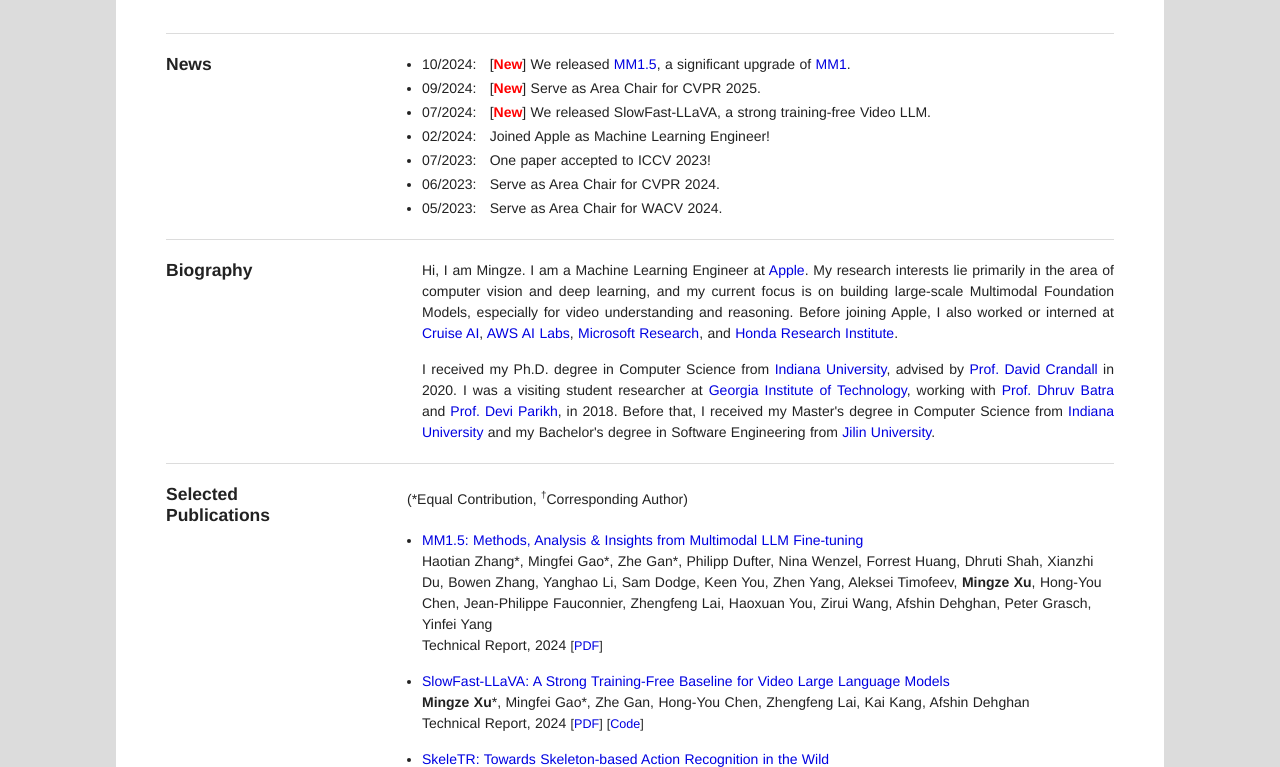
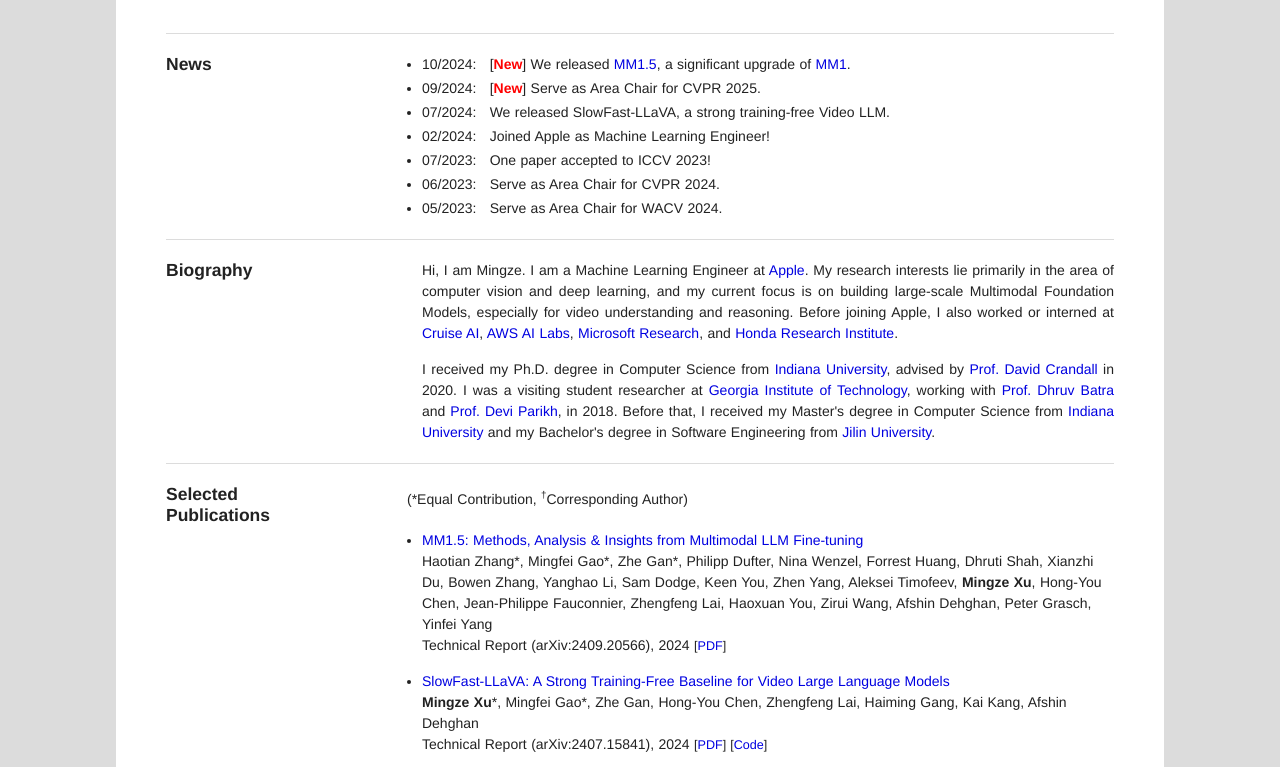
Before and after one commit to xumingze0308/xumingze0308.github.io, a plain HTML site: page index.html in a window 1280 px wide. Shown: the part 279-1046 px from the top of the page. Drawn offline with Linux system fonts and the light colour scheme.

Commit message:
Update index.html

```diff
--- a/index.html
+++ b/index.html
@@ -111,7 +111,6 @@ The full path to this file is /u/mx6/html-pub/index.html<br>
                         [<font color="red"><strong>New</strong></font>]
                         Serve as Area Chair for CVPR 2025.</li></p>
                         <li style="margin-bottom:-12px"><p>07/2024: &nbsp;
-                        [<font color="red"><strong>New</strong></font>]
                         We released SlowFast-LLaVA, a strong training-free Video LLM.</li></p>
                         <li style="margin-bottom:-12px"><p>02/2024: &nbsp;
                         <!-- [<font color="red"><strong>New</strong></font>] -->
@@ -217,8 +216,8 @@ The full path to this file is /u/mx6/html-pub/index.html<br>
 
         <section>
         <div class="sectionTitle", id="publications">
-                    <h1>Selected Publications</h1>
-            </div>
+            <h1>Selected Publications</h1>
+        </div>
 
             <article>
         <div class="sectionContent">
@@ -232,7 +231,7 @@ The full path to this file is /u/mx6/html-pub/index.html<br>
                             Haotian Zhang*, Mingfei Gao*, Zhe Gan*, Philipp Dufter, Nina Wenzel, Forrest Huang, Dhruti Shah, Xianzhi Du, Bowen Zhang, Yanghao Li,
                             Sam Dodge, Keen You, Zhen Yang, Aleksei Timofeev, <strong>Mingze Xu</strong>, Hong-You Chen, Jean-Philippe Fauconnier,
                             Zhengfeng Lai, Haoxuan You, Zirui Wang, Afshin Dehghan, Peter Grasch, Yinfei Yang<br>
-                            Technical Report, 2024
+                            Technical Report (arXiv:2409.20566), 2024
                             <plink>
                             [<a href="https://arxiv.org/pdf/2409.20566">PDF</a>]
                             </plink>
@@ -240,8 +239,8 @@ The full path to this file is /u/mx6/html-pub/index.html<br>
 
                         <li style="margin-bottom:10px">
                             <p><a href="https://arxiv.org/pdf/2407.15841">SlowFast-LLaVA: A Strong Training-Free Baseline for Video Large Language Models</strong></a></br>
-                            <strong>Mingze Xu</strong>*, Mingfei Gao*, Zhe Gan, Hong-You Chen, Zhengfeng Lai, Kai Kang, Afshin Dehghan</br>
-                            Technical Report, 2024
+                            <strong>Mingze Xu</strong>*, Mingfei Gao*, Zhe Gan, Hong-You Chen, Zhengfeng Lai, Haiming Gang, Kai Kang, Afshin Dehghan</br>
+                            Technical Report (arXiv:2407.15841), 2024
                             <plink>
                             [<a href="https://arxiv.org/pdf/2407.15841">PDF</a>]
                             [<a href="https://github.com/apple/ml-slowfast-llava">Code</a>]
@@ -508,7 +507,7 @@ The full path to this file is /u/mx6/html-pub/index.html<br>
 
     </div>
     <div align="right">
-        <p><i>Last update: 09/18/2024 &nbsp;&nbsp;&nbsp;</i></p>
+        <p><i>Last update: 10/01/2024 &nbsp;&nbsp;&nbsp;</i></p>
     </div>
 </div>
 
```
